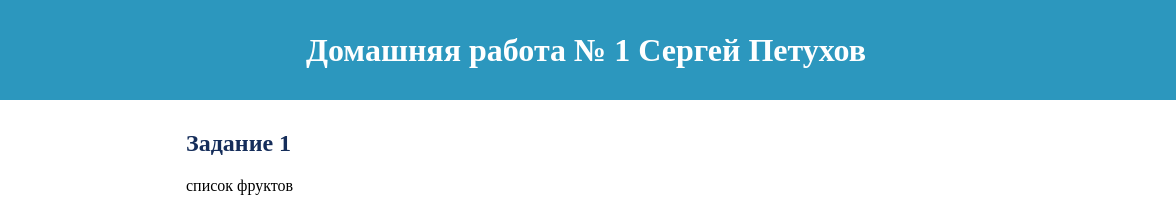
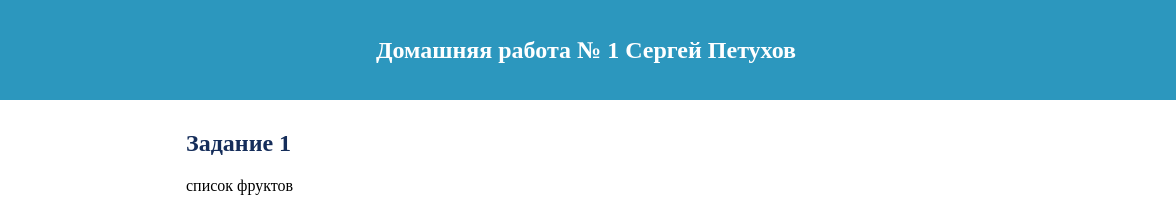
Before and after one commit to MrSpacks/Homework_001, a plain HTML site: page index.html in a window 1280 px wide. Shown: the top 208 px of the page, 104-1280 px from the left. Drawn offline with Linux system fonts and the light colour scheme.

Commit message:
Update style.css

```diff
--- a/style.css
+++ b/style.css
@@ -34,7 +34,11 @@ h1{
     align-items: center;
     color: white;
 }
-
+@media only screen and (min-width: 600px) {
+h1 {
+  font-size: 1.5em;
+}
+}
 /* Task section styles */
 
 .task_main{
```
